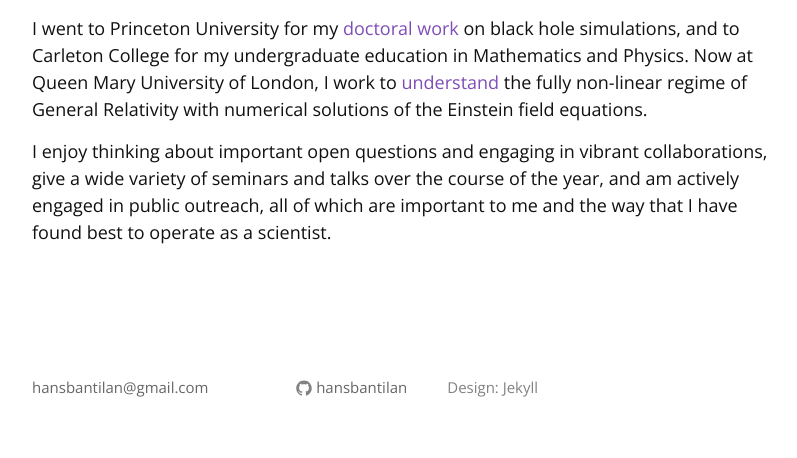
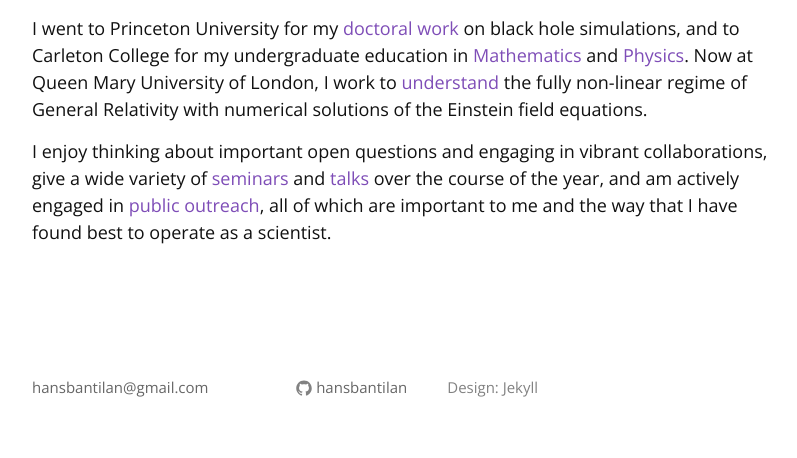
Before and after one commit to hansbantilan/hansbantilan.github.io, a Jekyll site: the page built from about.md, in a window 1280 px wide. Shown: the part 567-1025 px from the top of the page, without its empty margins (238-1035 px from the left). Built offline with Jekyll 4.4.1, drawn with Linux system fonts in a browser that asks for light colours; some web fonts are replaced; part of the change alters nothing that is shown.

```diff
--- a/about.md
+++ b/about.md
@@ -9,7 +9,7 @@ permalink: /about/
 
 I am a physicist based in London.
 
-I went to Princeton University for my [doctoral work](https://catalog.princeton.edu/catalog/7660186) on black hole simulations, and to Carleton College for my undergraduate education in Mathematics and Physics.
-Now at Queen Mary University of London, I work to [understand](http://inspirehep.net/search?p=exactauthor%3AH.Bantilan.2&sf=earliestdate) the fully non-linear regime of General Relativity with numerical solutions of the Einstein field equations.
+I went to Princeton University for my [doctoral work](https://catalog.princeton.edu/catalog/7660186) on black hole simulations, and to Carleton College for my undergraduate education in [Mathematics](https://www.carleton.edu/math/major/comps/past-comps/2006-07/) and [Physics](https://www.carleton.edu/physics-astronomy/overview/photo-albums/poster-sessions/2005-posters/).
+Now at Queen Mary University of London, I work to [understand](https://www.qmul.ac.uk/maths/profiles/bantilanh.html) the fully non-linear regime of General Relativity with numerical solutions of the Einstein field equations.
 
-I enjoy thinking about important open questions and engaging in vibrant collaborations, give a wide variety of seminars and talks over the course of the year, and am actively engaged in public outreach, all of which are important to me and the way that I have found best to operate as a scientist.
+I enjoy thinking about important open questions and engaging in vibrant collaborations, give a wide variety of [seminars](https://phy.princeton.edu/events/gravity-group-lunch-seminar-hans-bantilan-qmul-non-spherically-symmetric-collapse) and [talks](http://talks.cam.ac.uk/talk/index/66456) over the course of the year, and am actively engaged in [public outreach](https://igfae.usc.es/igfae/semana-da-ciencia-12-16-november-2018-2/), all of which are important to me and the way that I have found best to operate as a scientist.
```
